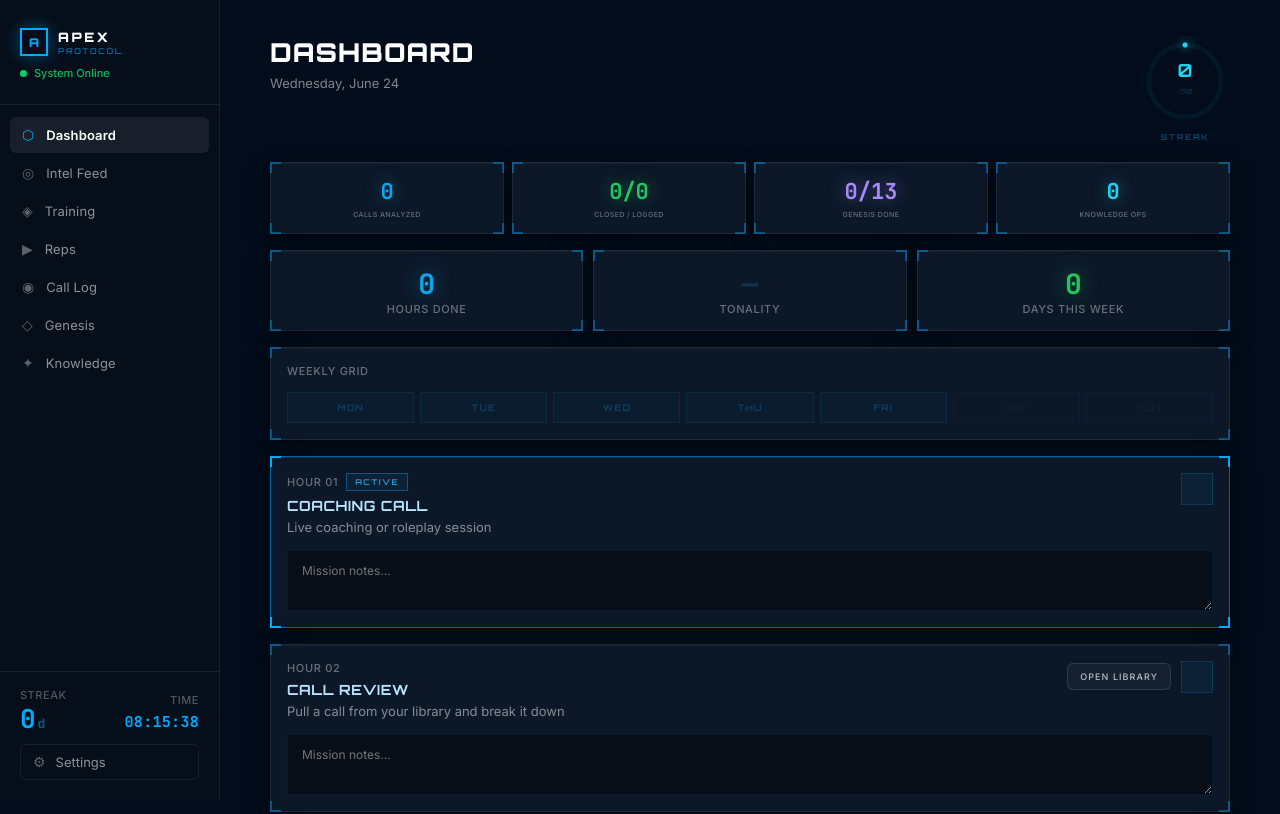
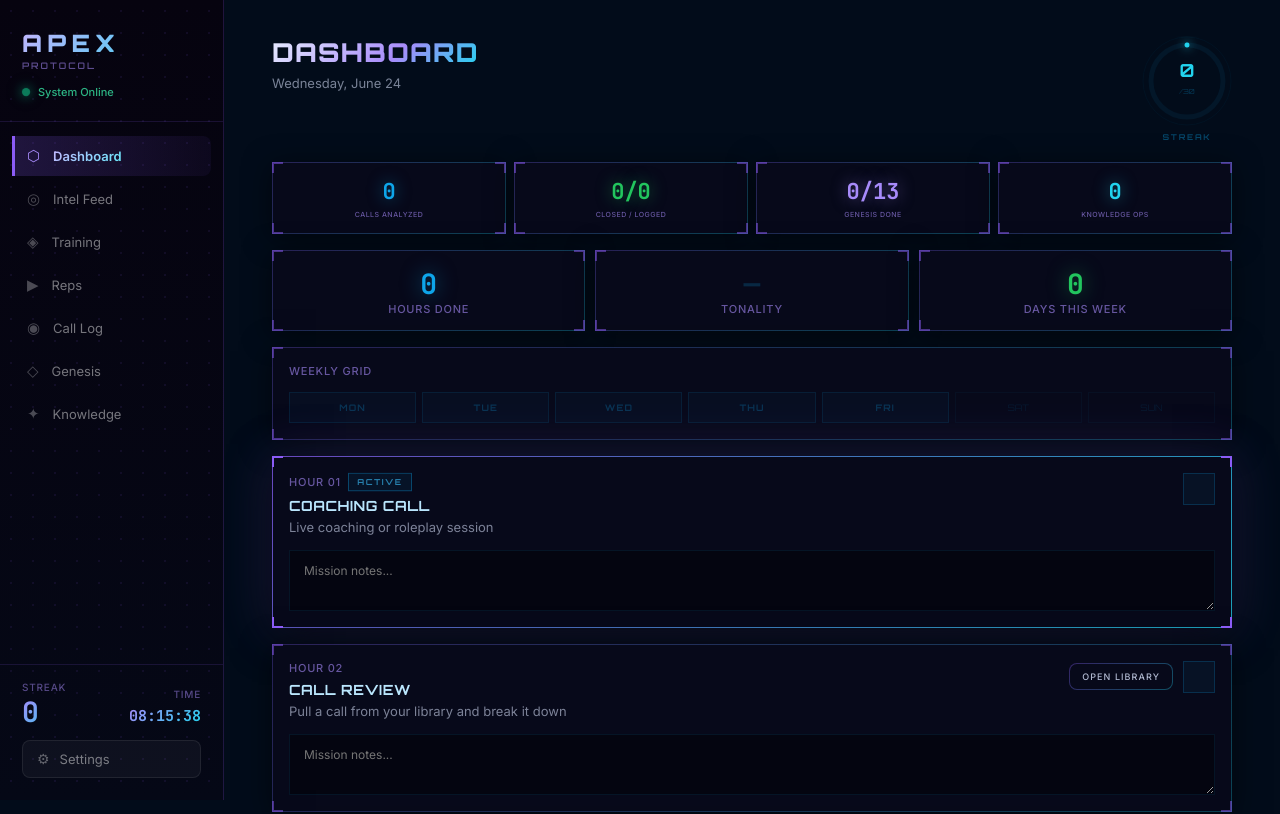
Before and after one commit to markodeksnis-coder/Sales-, a React (Vite) app: page / in a window 1280 px wide. Shown: the top 814 px of the page. Built offline with nearby package versions, Linux system fonts and the light colour scheme.

Commit message:
style: total model change — purple/cyan gradient system, glassmorphism, gradient borders

```diff
--- a/src/components/HudCard.jsx
+++ b/src/components/HudCard.jsx
@@ -1,24 +1,24 @@
 export default function HudCard({ children, style = {}, active = false, green = false, warn = false }) {
-  const bg = green ? '#071a0e' : warn ? '#1a0d04' : '#0c1828'
-  const border = green
-    ? '1px solid rgba(0,220,110,0.35)'
+  const g0 = green ? 'rgba(16,185,129,0.65)' : warn ? 'rgba(249,115,22,0.65)' : active ? 'rgba(139,92,246,0.75)' : 'rgba(139,92,246,0.28)'
+  const g1 = green ? 'rgba(6,182,212,0.45)'  : warn ? 'rgba(251,191,36,0.45)' : active ? 'rgba(34,211,238,0.75)'  : 'rgba(34,211,238,0.28)'
+  const bg = green ? '#040e09' : warn ? '#0e0500' : '#07091a'
+  const shadow = green
+    ? '0 8px 40px rgba(0,0,0,0.55), 0 0 28px rgba(16,185,129,0.18)'
     : warn
-    ? '1px solid rgba(255,150,50,0.35)'
+    ? '0 8px 40px rgba(0,0,0,0.55), 0 0 28px rgba(249,115,22,0.15)'
     : active
-    ? '1px solid rgba(0,160,255,0.55)'
-    : '1px solid rgba(255,255,255,0.08)'
-  const shadow = green
-    ? '0 1px 3px rgba(0,0,0,0.4), 0 8px 24px rgba(0,0,0,0.35), inset 0 1px 0 rgba(0,220,110,0.12)'
-    : warn
-    ? '0 1px 3px rgba(0,0,0,0.4), 0 8px 24px rgba(0,0,0,0.35), inset 0 1px 0 rgba(255,150,50,0.1)'
-    : active
-    ? '0 1px 3px rgba(0,0,0,0.4), 0 8px 24px rgba(0,0,0,0.35), inset 0 1px 0 rgba(0,160,255,0.15)'
-    : '0 1px 3px rgba(0,0,0,0.3), 0 8px 24px rgba(0,0,0,0.3), inset 0 1px 0 rgba(255,255,255,0.04)'
-  const bracketC = green ? '#00dc6e' : warn ? '#ff9632' : active ? '#0af' : 'rgba(0,140,220,0.5)'
-  const bk = `2px solid ${bracketC}`
+    ? '0 8px 40px rgba(0,0,0,0.6), 0 0 48px rgba(139,92,246,0.22)'
+    : '0 4px 28px rgba(0,0,0,0.5)'
+  const bk = `2px solid ${green ? '#10b981' : warn ? '#f97316' : active ? '#8b5cf6' : 'rgba(139,92,246,0.5)'}`
   const c = { position: 'absolute', width: 11, height: 11, pointerEvents: 'none', zIndex: 1 }
   return (
-    <div style={{ position: 'relative', backgroundColor: bg, border, boxShadow: shadow, ...style }}>
+    <div style={{
+      position: 'relative',
+      background: `linear-gradient(${bg}, ${bg}) padding-box, linear-gradient(135deg, ${g0}, ${g1}) border-box`,
+      border: '1px solid transparent',
+      boxShadow: shadow,
+      ...style
+    }}>
       <span style={{ ...c, top: -1, left: -1,     borderTop: bk, borderLeft: bk     }} />
       <span style={{ ...c, top: -1, right: -1,    borderTop: bk, borderRight: bk    }} />
       <span style={{ ...c, bottom: -1, left: -1,  borderBottom: bk, borderLeft: bk  }} />
--- a/src/components/Layout.jsx
+++ b/src/components/Layout.jsx
@@ -2,13 +2,13 @@ import { useState, useEffect } from 'react'
 import { getStreak } from '../utils/storage'
 
 const NAV = [
-  { id: 'today',     label: 'Dashboard',   icon: '⬡' },
-  { id: 'calls',     label: 'Intel Feed',  icon: '◎' },
-  { id: 'insights',  label: 'Training',    icon: '◈' },
-  { id: 'drills',    label: 'Reps',        icon: '▶' },
-  { id: 'calllog',   label: 'Call Log',    icon: '◉' },
-  { id: 'genesis',   label: 'Genesis',     icon: '◇' },
-  { id: 'knowledge', label: 'Knowledge',   icon: '✦' },
+  { id: 'today',     label: 'Dashboard',  icon: '⬡' },
+  { id: 'calls',     label: 'Intel Feed', icon: '◎' },
+  { id: 'insights',  label: 'Training',   icon: '◈' },
+  { id: 'drills',    label: 'Reps',       icon: '▶' },
+  { id: 'calllog',   label: 'Call Log',   icon: '◉' },
+  { id: 'genesis',   label: 'Genesis',    icon: '◇' },
+  { id: 'knowledge', label: 'Knowledge',  icon: '✦' },
 ]
 
 function Clock() {
@@ -21,7 +21,7 @@ function Clock() {
   const mm = String(time.getMinutes()).padStart(2,'0')
   const ss = String(time.getSeconds()).padStart(2,'0')
   return (
-    <span style={{ fontFamily: 'JetBrains Mono, monospace', fontSize: '15px', fontWeight: 600, color: '#00aaff', letterSpacing: '0.02em' }}>
+    <span style={{ fontFamily: 'JetBrains Mono, monospace', fontSize: '15px', fontWeight: 700, background: 'linear-gradient(135deg, #a78bfa, #22d3ee)', WebkitBackgroundClip: 'text', WebkitTextFillColor: 'transparent', backgroundClip: 'text' }}>
       {hh}:{mm}:{ss}
     </span>
   )
@@ -40,76 +40,95 @@ export default function Layout({ page, setPage, children }) {
     <div style={{ display: 'flex', minHeight: '100vh' }}>
 
       <aside style={{
-        position: 'fixed', top: 0, left: 0, bottom: 0, width: '220px',
-        backgroundColor: '#060e1a',
-        borderRight: '1px solid rgba(255,255,255,0.07)',
+        position: 'fixed', top: 0, left: 0, bottom: 0, width: '224px',
+        background: 'linear-gradient(180deg, #06030f 0%, #050816 100%)',
+        borderRight: '1px solid rgba(139,92,246,0.2)',
         display: 'flex', flexDirection: 'column', zIndex: 100,
       }}>
+        <div style={{
+          position: 'absolute', inset: 0, pointerEvents: 'none', zIndex: 0,
+          backgroundImage: 'radial-gradient(rgba(139,92,246,0.09) 1px, transparent 1px)',
+          backgroundSize: '22px 22px',
+        }} />
 
         {/* BRAND */}
-        <div style={{ padding: '28px 20px 24px', borderBottom: '1px solid rgba(255,255,255,0.07)' }}>
-          <div style={{ display: 'flex', alignItems: 'center', gap: '10px', marginBottom: '10px' }}>
-            <div style={{ width: '28px', height: '28px', border: '2px solid #0af', display: 'flex', alignItems: 'center', justifyContent: 'center', flexShrink: 0, boxShadow: '0 0 16px rgba(0,170,255,0.4)' }}>
-              <span style={{ color: '#0af', fontSize: '12px', fontWeight: 900, fontFamily: 'Orbitron, sans-serif' }}>A</span>
-            </div>
-            <div>
-              <div style={{ fontFamily: 'Orbitron, sans-serif', fontSize: '13px', fontWeight: 900, letterSpacing: '0.2em', color: '#ffffff' }}>APEX</div>
-              <div style={{ fontFamily: 'Orbitron, sans-serif', fontSize: '8px', fontWeight: 600, letterSpacing: '0.2em', color: 'rgba(0,170,255,0.6)', marginTop: '1px' }}>PROTOCOL</div>
-            </div>
-          </div>
-          <div style={{ display: 'flex', alignItems: 'center', gap: '7px' }}>
-            <div style={{ width: '7px', height: '7px', borderRadius: '50%', backgroundColor: '#00e87a', flexShrink: 0, animation: 'apexPulse 2.5s ease-in-out infinite' }} />
-            <span style={{ fontFamily: 'Inter, sans-serif', fontSize: '11px', fontWeight: 500, color: 'rgba(0,220,110,0.85)' }}>System Online</span>
+        <div style={{ padding: '28px 22px 22px', borderBottom: '1px solid rgba(139,92,246,0.15)', position: 'relative', zIndex: 1 }}>
+          <div style={{
+            fontFamily: 'Orbitron, sans-serif', fontSize: '24px', fontWeight: 900, letterSpacing: '0.22em',
+            background: 'linear-gradient(135deg, #c4b5fd 0%, #22d3ee 100%)',
+            WebkitBackgroundClip: 'text', WebkitTextFillColor: 'transparent', backgroundClip: 'text',
+          }}>APEX</div>
+          <div style={{ fontFamily: 'Orbitron, sans-serif', fontSize: '9px', fontWeight: 600, letterSpacing: '0.22em', color: 'rgba(167,139,250,0.55)', marginTop: '2px' }}>PROTOCOL</div>
+          <div style={{ display: 'flex', alignItems: 'center', gap: '8px', marginTop: '14px' }}>
+            <div style={{ width: '8px', height: '8px', borderRadius: '50%', backgroundColor: '#10b981', boxShadow: '0 0 10px #10b981, 0 0 20px rgba(16,185,129,0.5)', animation: 'apexPulse 2s ease-in-out infinite', flexShrink: 0 }} />
+            <span style={{ fontFamily: 'Inter, sans-serif', fontSize: '11px', fontWeight: 500, color: 'rgba(52,211,153,0.85)' }}>System Online</span>
           </div>
         </div>
 
         {/* NAV */}
-        <nav style={{ flex: 1, padding: '12px 10px', overflowY: 'auto' }}>
+        <nav style={{ flex: 1, padding: '14px 12px', overflowY: 'auto', position: 'relative', zIndex: 1 }}>
           {NAV.map(item => {
             const active = page === item.id
             return (
               <button key={item.id} onClick={() => setPage(item.id)} style={{
-                display: 'flex', alignItems: 'center', gap: '12px',
-                width: '100%', padding: '10px 12px', marginBottom: '2px',
-                background: active ? 'rgba(255,255,255,0.07)' : 'transparent',
-                border: 'none', borderRadius: '6px',
-                cursor: 'pointer', transition: 'all 0.12s', textAlign: 'left',
+                display: 'flex', alignItems: 'center', gap: '13px',
+                width: '100%', padding: '11px 12px', marginBottom: '3px',
+                background: active
+                  ? 'linear-gradient(90deg, rgba(139,92,246,0.2) 0%, rgba(139,92,246,0.06) 100%)'
+                  : 'transparent',
+                border: 'none',
+                borderLeft: active ? '3px solid #8b5cf6' : '3px solid transparent',
+                borderRadius: active ? '0 8px 8px 0' : '8px',
+                cursor: 'pointer', transition: 'all 0.15s', textAlign: 'left',
               }}>
-                <span style={{ fontSize: '14px', flexShrink: 0, color: active ? '#0af' : 'rgba(255,255,255,0.35)', transition: 'color 0.12s' }}>{item.icon}</span>
-                <span style={{ fontFamily: 'Inter, sans-serif', fontSize: '13px', fontWeight: active ? 600 : 400, color: active ? '#ffffff' : 'rgba(255,255,255,0.55)', transition: 'all 0.12s', letterSpacing: '0.01em' }}>{item.label}</span>
+                <span style={{
+                  fontSize: '15px', flexShrink: 0, transition: 'color 0.15s',
+                  color: active ? '#a78bfa' : 'rgba(255,255,255,0.28)',
+                }}>{item.icon}</span>
+                {active ? (
+                  <span style={{
+                    fontFamily: 'Inter, sans-serif', fontSize: '13px', fontWeight: 600,
+                    background: 'linear-gradient(135deg, #c4b5fd, #67e8f9)',
+                    WebkitBackgroundClip: 'text', WebkitTextFillColor: 'transparent', backgroundClip: 'text',
+                  }}>{item.label}</span>
+                ) : (
+                  <span style={{ fontFamily: 'Inter, sans-serif', fontSize: '13px', fontWeight: 400, color: 'rgba(255,255,255,0.45)' }}>{item.label}</span>
+                )}
               </button>
             )
           })}
         </nav>
 
         {/* BOTTOM */}
-        <div style={{ padding: '16px 20px 20px', borderTop: '1px solid rgba(255,255,255,0.07)' }}>
-          <div style={{ display: 'flex', justifyContent: 'space-between', alignItems: 'flex-end', marginBottom: '12px' }}>
+        <div style={{ padding: '16px 22px 22px', borderTop: '1px solid rgba(139,92,246,0.15)', position: 'relative', zIndex: 1 }}>
+          <div style={{ display: 'flex', justifyContent: 'space-between', alignItems: 'flex-end', marginBottom: '14px' }}>
             <div>
-              <div style={{ fontFamily: 'Inter, sans-serif', fontSize: '11px', fontWeight: 500, color: 'rgba(255,255,255,0.3)', marginBottom: '4px', letterSpacing: '0.05em' }}>STREAK</div>
-              <div style={{ fontFamily: 'JetBrains Mono, monospace', fontSize: '26px', fontWeight: 700, lineHeight: 1, color: '#0af' }}>
-                {streak}<span style={{ fontSize: '13px', opacity: 0.5, marginLeft: '2px' }}>d</span>
+              <div style={{ fontFamily: 'Inter, sans-serif', fontSize: '10px', fontWeight: 500, letterSpacing: '0.08em', color: 'rgba(167,139,250,0.5)', marginBottom: '5px', textTransform: 'uppercase' }}>Streak</div>
+              <div style={{ fontFamily: 'JetBrains Mono, monospace', fontSize: '28px', fontWeight: 800, lineHeight: 1, background: 'linear-gradient(135deg, #a78bfa, #22d3ee)', WebkitBackgroundClip: 'text', WebkitTextFillColor: 'transparent', backgroundClip: 'text' }}>
+                {streak}<span style={{ fontSize: '13px', opacity: 0.6, marginLeft: '3px' }}>d</span>
               </div>
             </div>
             <div style={{ textAlign: 'right' }}>
-              <div style={{ fontFamily: 'Inter, sans-serif', fontSize: '11px', fontWeight: 500, color: 'rgba(255,255,255,0.3)', marginBottom: '4px', letterSpacing: '0.05em' }}>TIME</div>
+              <div style={{ fontFamily: 'Inter, sans-serif', fontSize: '10px', fontWeight: 500, letterSpacing: '0.08em', color: 'rgba(167,139,250,0.5)', marginBottom: '5px', textTransform: 'uppercase' }}>Time</div>
               <Clock />
             </div>
           </div>
           <button onClick={() => setPage('settings')} style={{
             display: 'flex', alignItems: 'center', gap: '10px', width: '100%',
-            padding: '9px 12px', borderRadius: '6px',
-            background: page === 'settings' ? 'rgba(255,255,255,0.07)' : 'transparent',
-            border: '1px solid rgba(255,255,255,0.07)',
-            cursor: 'pointer', transition: 'all 0.12s',
+            padding: '10px 14px', borderRadius: '8px',
+            background: page === 'settings'
+              ? 'linear-gradient(135deg, rgba(139,92,246,0.22), rgba(34,211,238,0.12))'
+              : 'rgba(255,255,255,0.04)',
+            border: page === 'settings' ? '1px solid rgba(139,92,246,0.45)' : '1px solid rgba(255,255,255,0.08)',
+            cursor: 'pointer', transition: 'all 0.15s',
           }}>
-            <span style={{ fontSize: '14px', color: page === 'settings' ? '#0af' : 'rgba(255,255,255,0.35)' }}>⚙</span>
-            <span style={{ fontFamily: 'Inter, sans-serif', fontSize: '13px', fontWeight: page === 'settings' ? 600 : 400, color: page === 'settings' ? '#ffffff' : 'rgba(255,255,255,0.55)' }}>Settings</span>
+            <span style={{ fontSize: '14px', color: page === 'settings' ? '#a78bfa' : 'rgba(255,255,255,0.35)' }}>⚙</span>
+            <span style={{ fontFamily: 'Inter, sans-serif', fontSize: '13px', fontWeight: page === 'settings' ? 600 : 400, color: page === 'settings' ? '#e8eeff' : 'rgba(255,255,255,0.45)' }}>Settings</span>
           </button>
         </div>
       </aside>
 
-      <main style={{ marginLeft: '220px', flex: 1, padding: '36px 32px', boxSizing: 'border-box', minHeight: '100vh' }}>
+      <main style={{ marginLeft: '224px', flex: 1, padding: '36px 32px', boxSizing: 'border-box', minHeight: '100vh' }}>
         <div style={{ maxWidth: '960px', margin: '0 auto' }}>
           {children}
         </div>
--- a/src/index.css
+++ b/src/index.css
@@ -1,8 +1,9 @@
 * { margin: 0; padding: 0; box-sizing: border-box; }
 html, body { height: 100%; }
 body {
-  background-color: #080f1c;
-  color: #e8f3ff;
+  background: radial-gradient(ellipse at 20% 0%, #150630 0%, #04060e 40%, #020810 100%);
+  background-attachment: fixed;
+  color: #e8eeff;
   min-height: 100vh;
   font-family: Inter, sans-serif;
   overflow-x: hidden;
@@ -10,21 +11,28 @@ body {
 body::before {
   content: '';
   position: fixed; inset: 0;
-  background-image: radial-gradient(circle, rgba(0,140,220,0.07) 1px, transparent 1px);
-  background-size: 32px 32px;
+  background-image: radial-gradient(circle, rgba(139,92,246,0.12) 1px, transparent 1px);
+  background-size: 30px 30px;
+  pointer-events: none; z-index: 0;
+}
+body::after {
+  content: '';
+  position: fixed; bottom: -200px; right: -100px;
+  width: 600px; height: 600px;
+  background: radial-gradient(circle, rgba(6,182,212,0.08) 0%, transparent 70%);
   pointer-events: none; z-index: 0;
 }
 #root { position: relative; z-index: 1; min-height: 100vh; display: flex; flex-direction: column; }
-@keyframes fadeIn { from { opacity: 0; transform: translateY(6px); } to { opacity: 1; transform: translateY(0); } }
-.fade-in { animation: fadeIn 0.2s ease-out; }
-@keyframes apexPulse { 0%, 100% { opacity: 0.7; } 50% { opacity: 1; } }
+@keyframes fadeIn { from { opacity: 0; transform: translateY(8px); } to { opacity: 1; transform: translateY(0); } }
+.fade-in { animation: fadeIn 0.25s ease-out; }
+@keyframes apexPulse { 0%, 100% { opacity: 0.6; transform: scale(1); } 50% { opacity: 1; transform: scale(1.2); } }
 input:focus, textarea:focus, select:focus {
-  border-color: rgba(0,160,255,0.6) !important;
-  box-shadow: 0 0 0 3px rgba(0,140,255,0.12) !important;
+  border-color: rgba(139,92,246,0.65) !important;
+  box-shadow: 0 0 0 3px rgba(139,92,246,0.14) !important;
   outline: none;
 }
 ::-webkit-scrollbar { width: 4px; }
 ::-webkit-scrollbar-track { background: transparent; }
-::-webkit-scrollbar-thumb { background: rgba(255,255,255,0.12); border-radius: 4px; }
-::-webkit-scrollbar-thumb:hover { background: rgba(255,255,255,0.22); }
-select option { background: #0c1828; color: #e8f3ff; }
+::-webkit-scrollbar-thumb { background: rgba(139,92,246,0.35); border-radius: 4px; }
+::-webkit-scrollbar-thumb:hover { background: rgba(139,92,246,0.6); }
+select option { background: #07090f; color: #e8eeff; }
--- a/src/utils/theme.js
+++ b/src/utils/theme.js
@@ -1,55 +1,81 @@
+const gradBorder = (bg = '#07091a') => ({
+  background: `linear-gradient(${bg}, ${bg}) padding-box, linear-gradient(135deg, rgba(139,92,246,0.3), rgba(34,211,238,0.3)) border-box`,
+  border: '1px solid transparent',
+})
 export const CARD = {
-  backgroundColor: '#0c1828',
-  border: '1px solid rgba(255,255,255,0.08)',
-  position: 'relative',
-  padding: '20px',
-  boxShadow: '0 1px 3px rgba(0,0,0,0.3), 0 8px 24px rgba(0,0,0,0.3), inset 0 1px 0 rgba(255,255,255,0.04)',
-  borderRadius: '2px',
+  ...gradBorder(),
+  position: 'relative', padding: '20px',
+  boxShadow: '0 4px 28px rgba(0,0,0,0.5)',
 }
-export const CARD_RED = { ...CARD, border: '1px solid rgba(255,150,50,0.3)', boxShadow: '0 8px 24px rgba(0,0,0,0.3), 0 0 20px rgba(255,100,0,0.08)' }
-export const CARD_ACTIVE = { ...CARD, border: '1px solid rgba(0,160,255,0.45)', boxShadow: '0 8px 24px rgba(0,0,0,0.35), 0 0 28px rgba(0,140,255,0.15)' }
-export const CARD_GREEN = { ...CARD, border: '1px solid rgba(0,220,100,0.35)', boxShadow: '0 8px 24px rgba(0,0,0,0.3), 0 0 20px rgba(0,200,80,0.1)' }
+export const CARD_RED = {
+  ...gradBorder('#0e0500'),
+  background: `linear-gradient(#0e0500, #0e0500) padding-box, linear-gradient(135deg, rgba(249,115,22,0.5), rgba(251,191,36,0.5)) border-box`,
+  position: 'relative', padding: '20px',
+  boxShadow: '0 4px 28px rgba(0,0,0,0.5), 0 0 24px rgba(249,115,22,0.1)',
+}
+export const CARD_ACTIVE = {
+  background: `linear-gradient(#07091a, #07091a) padding-box, linear-gradient(135deg, rgba(139,92,246,0.7), rgba(34,211,238,0.7)) border-box`,
+  border: '1px solid transparent',
+  position: 'relative', padding: '20px',
+  boxShadow: '0 4px 28px rgba(0,0,0,0.55), 0 0 40px rgba(139,92,246,0.18)',
+}
+export const CARD_GREEN = {
+  background: `linear-gradient(#040e09, #040e09) padding-box, linear-gradient(135deg, rgba(16,185,129,0.55), rgba(6,182,212,0.45)) border-box`,
+  border: '1px solid transparent',
+  position: 'relative', padding: '20px',
+  boxShadow: '0 4px 28px rgba(0,0,0,0.5), 0 0 24px rgba(16,185,129,0.12)',
+}
 export const LABEL = {
   fontFamily: 'Inter, sans-serif', fontSize: '11px', fontWeight: 500,
-  letterSpacing: '0.06em', color: 'rgba(255,255,255,0.38)', textTransform: 'uppercase', display: 'block',
+  letterSpacing: '0.07em', color: 'rgba(167,139,250,0.6)', textTransform: 'uppercase', display: 'block',
 }
 export const H1 = {
   fontFamily: 'Orbitron, sans-serif', fontSize: '26px', fontWeight: 900,
-  letterSpacing: '0.04em', color: '#ffffff', margin: 0,
+  letterSpacing: '0.05em',
+  background: 'linear-gradient(135deg, #e8eeff 0%, #a78bfa 60%, #22d3ee 100%)',
+  WebkitBackgroundClip: 'text', WebkitTextFillColor: 'transparent', backgroundClip: 'text',
+  margin: 0,
 }
 export const H2 = {
   fontFamily: 'Orbitron, sans-serif', fontSize: '13px', fontWeight: 700,
-  letterSpacing: '0.06em', color: '#e8f3ff',
+  letterSpacing: '0.06em', color: '#e8eeff',
 }
-export const BODY = { fontFamily: 'Inter, sans-serif', fontSize: '13px', color: 'rgba(255,255,255,0.5)', lineHeight: '1.65' }
+export const BODY = { fontFamily: 'Inter, sans-serif', fontSize: '13px', color: 'rgba(220,230,255,0.55)', lineHeight: '1.65' }
 export const BTN_PRIMARY = {
-  fontFamily: 'Inter, sans-serif', fontSize: '13px', fontWeight: 600,
-  padding: '10px 22px', border: '1px solid rgba(0,140,255,0.5)', cursor: 'pointer', borderRadius: '6px',
-  background: 'rgba(0,120,255,0.2)', color: '#ffffff',
-  boxShadow: '0 0 0 1px rgba(0,140,255,0.1)',
+  fontFamily: 'Inter, sans-serif', fontSize: '13px', fontWeight: 700,
+  padding: '12px 26px', border: 'none', cursor: 'pointer', borderRadius: '8px',
+  background: 'linear-gradient(135deg, #7c3aed 0%, #0891b2 100%)',
+  color: '#ffffff',
+  boxShadow: '0 4px 20px rgba(124,58,237,0.45), 0 2px 8px rgba(0,0,0,0.3)',
   transition: 'all 0.15s',
 }
 export const BTN_GHOST = {
   fontFamily: 'Inter, sans-serif', fontSize: '13px', fontWeight: 500,
-  padding: '9px 18px', border: '1px solid rgba(255,255,255,0.12)', cursor: 'pointer', borderRadius: '6px',
-  background: 'rgba(255,255,255,0.04)', color: 'rgba(255,255,255,0.7)',
+  padding: '9px 18px', cursor: 'pointer', borderRadius: '8px',
+  background: `linear-gradient(#07091a, #07091a) padding-box, linear-gradient(135deg, rgba(139,92,246,0.35), rgba(34,211,238,0.35)) border-box`,
+  border: '1px solid transparent',
+  color: 'rgba(220,230,255,0.8)',
   transition: 'all 0.15s',
 }
 export const INPUT = {
-  width: '100%', backgroundColor: '#060e1a', border: '1px solid rgba(255,255,255,0.1)',
-  color: '#e8f3ff', fontFamily: 'Inter, sans-serif', fontSize: '13px',
+  width: '100%', backgroundColor: '#05070f', border: '1px solid rgba(139,92,246,0.25)',
+  color: '#e8eeff', fontFamily: 'Inter, sans-serif', fontSize: '13px',
   padding: '10px 14px', outline: 'none', boxSizing: 'border-box', borderRadius: '6px',
 }
 export const TEXTAREA = { ...INPUT, resize: 'vertical', lineHeight: '1.65', minHeight: '72px' }
-export const TAG = (color = '#0af', bg = 'rgba(0,170,255,0.1)') => ({
+export const TAG = (color = '#a78bfa', bg = 'rgba(139,92,246,0.12)') => ({
   fontFamily: 'Inter, sans-serif', fontSize: '11px', fontWeight: 500, letterSpacing: '0.04em',
-  padding: '3px 10px', borderRadius: '4px', border: `1px solid ${color}44`, color, backgroundColor: bg,
+  padding: '3px 10px', borderRadius: '4px', border: `1px solid ${color}55`, color, backgroundColor: bg,
 })
 export const SCORE_BAR = (pct, color) => ({
-  height: '4px', width: `${pct}%`, background: color, borderRadius: '2px',
+  height: '5px', width: `${pct}%`,
+  background: color === '#a78bfa' || color === '#8b5cf6'
+    ? 'linear-gradient(90deg, #7c3aed, #22d3ee)'
+    : color,
+  borderRadius: '3px',
   transition: 'width 0.8s cubic-bezier(0.4,0,0.2,1)',
 })
 export const SKILL_COLORS = {
-  rapport: '#0af', discovery: '#22d3ee', tonality: '#a87bff',
-  objection_handling: '#ff8c42', frame_control: '#00e87a',
+  rapport: '#22d3ee', discovery: '#67e8f9', tonality: '#a78bfa',
+  objection_handling: '#fb923c', frame_control: '#34d399',
 }
```
